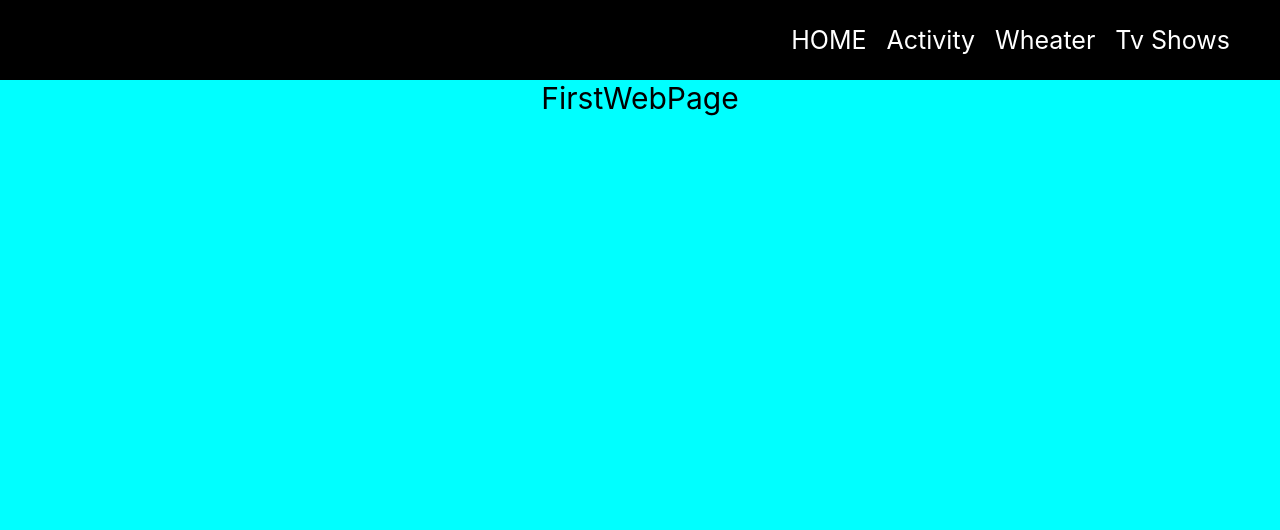
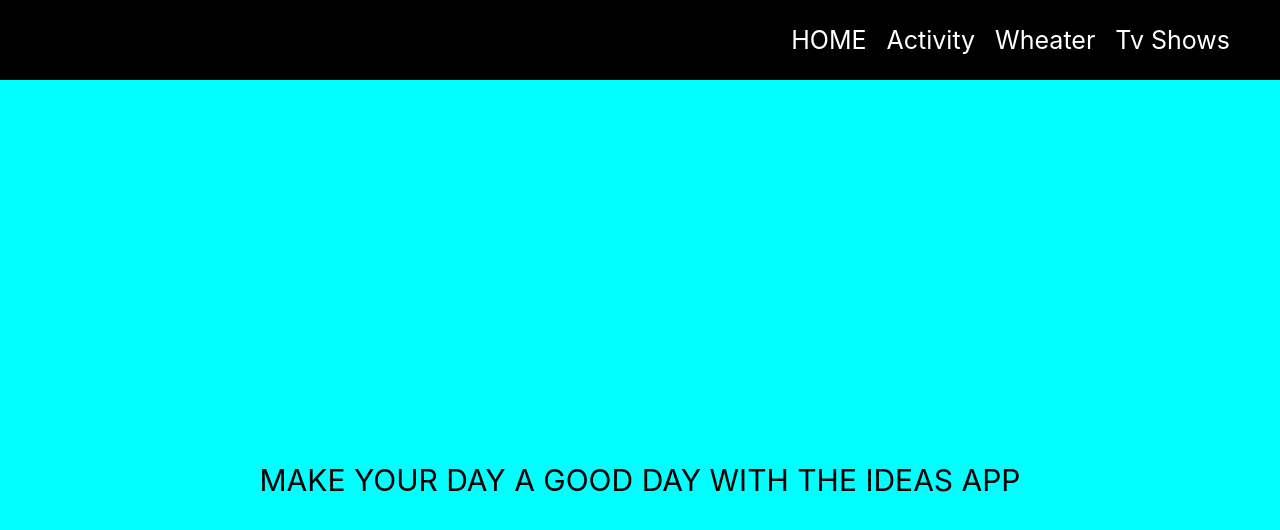
Before and after one commit to giulianofaustini/entertainment_app_info, a React (Create React App) app: page / in a window 1280 px wide. Shown: the top 530 px of the page. Built offline with nearby package versions, Linux system fonts and the light colour scheme.

Commit message:
FIxed temporarily the HOME page

```diff
--- a/src/pages/FirstWebPage.js
+++ b/src/pages/FirstWebPage.js
@@ -1,10 +1,18 @@
-import React from 'react'
-
+import React from 'react';
 
 const FirstWebPage = () => {
+  const containerStyle = {
+    display: 'flex',
+    justifyContent: 'center',
+    alignItems: 'center',
+    height: '100vh',
+  };
+
   return (
-    <div>FirstWebPage</div>
-  )
-}
+    <div style={containerStyle}>
+      MAKE YOUR DAY A GOOD DAY WITH THE IDEAS APP
+    </div>
+  );
+};
 
-export {FirstWebPage}
+export { FirstWebPage };
```
